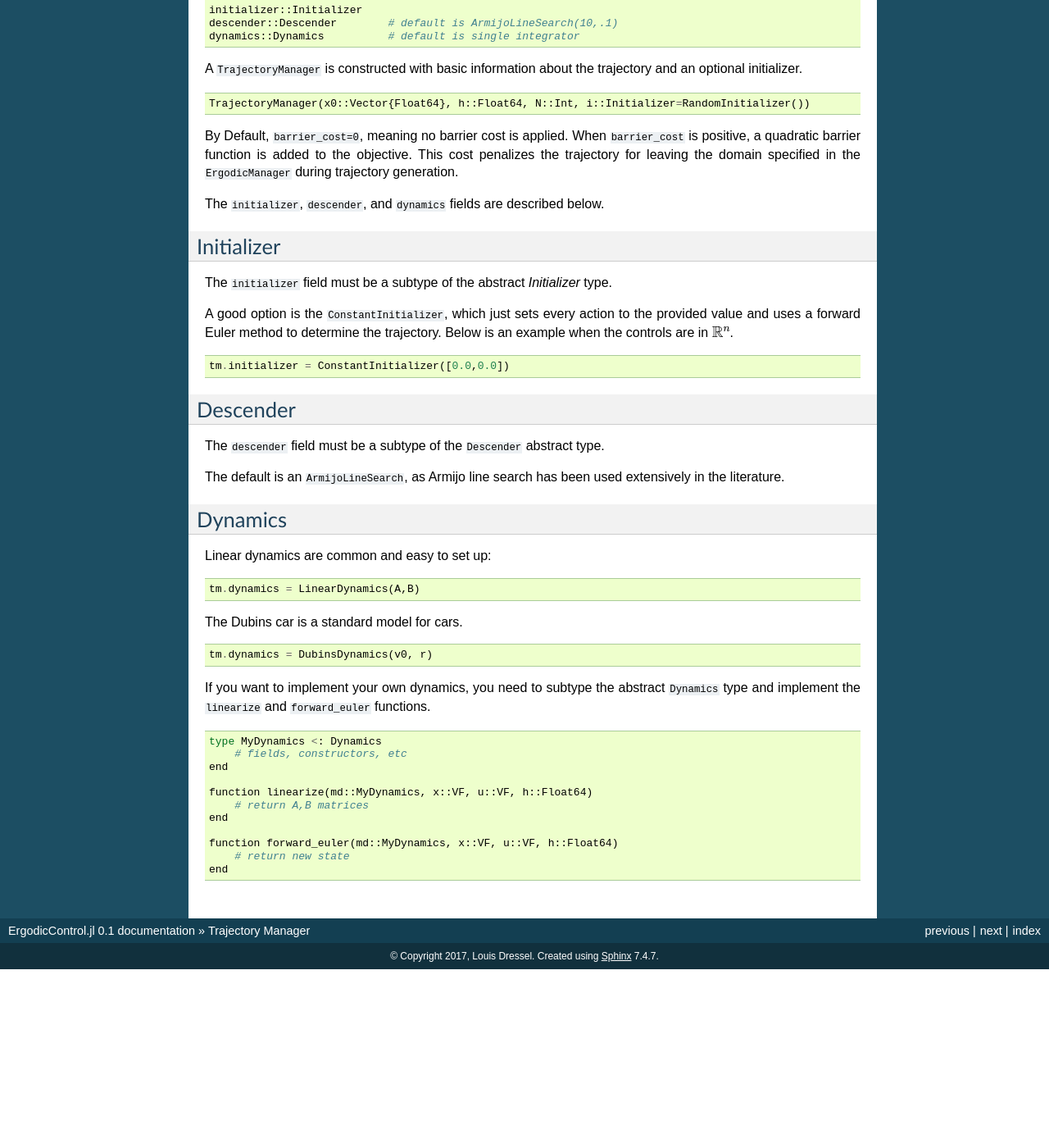
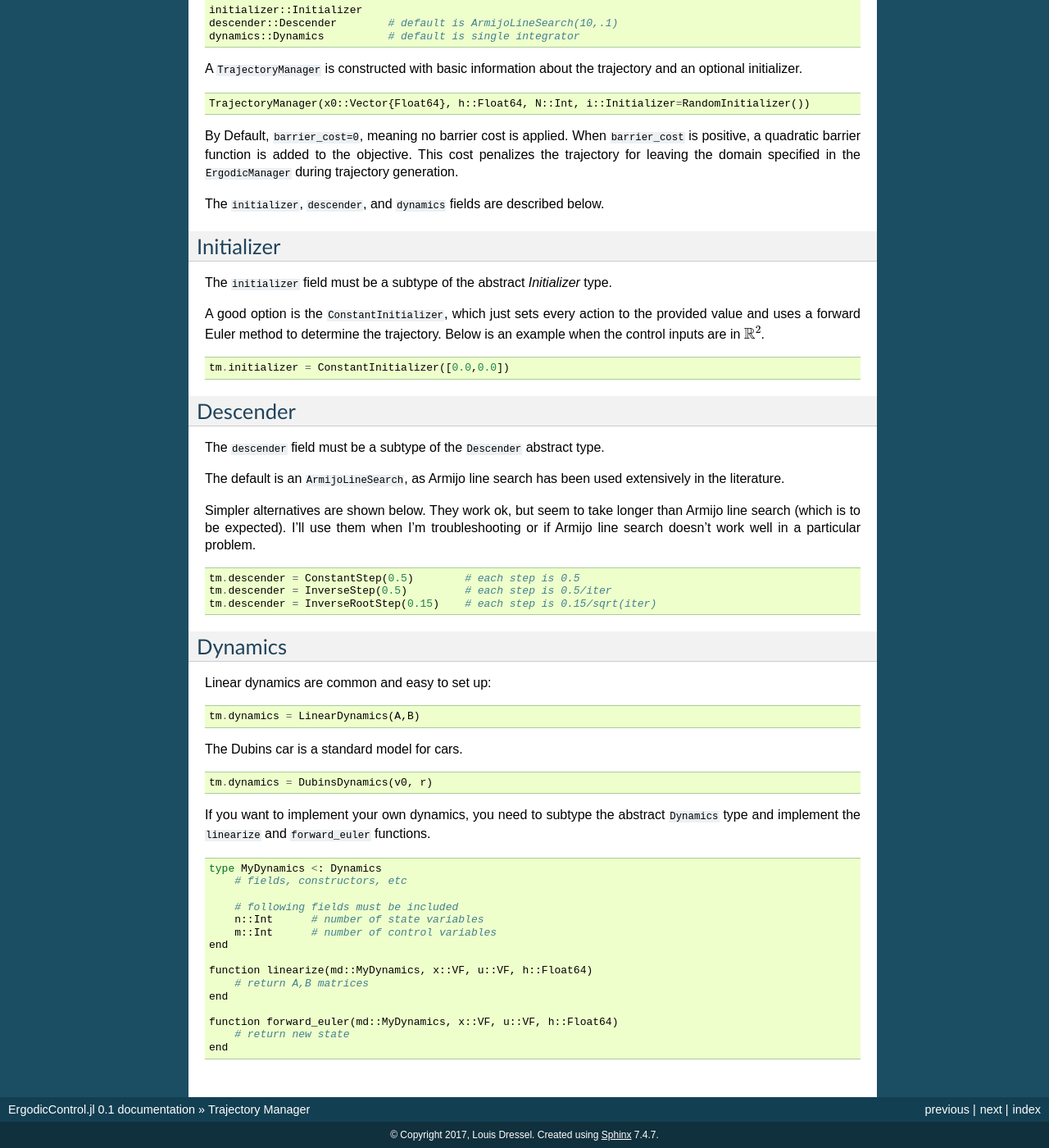
Before and after one commit to dressel/ErgodicControl.jl, a Sphinx documentation site: the page built from docs/trajectory_manager.rst, in a window 1280 px wide and 1400 px high, scrolled down 430 px. Shown: the whole window at 82% size. Built offline with Sphinx 7.4.7, drawn with Linux system fonts in a browser that asks for light colours; before the commit the page ends 1612 px from its top, so only the background shows below that.

Commit message:
updated docs

```diff
--- a/docs/trajectory_manager.rst
+++ b/docs/trajectory_manager.rst
@@ -39,7 +39,7 @@ Initializer
 ============
 The :code:`initializer` field must be a subtype of the abstract `Initializer` type.
 
-A good option is the :code:`ConstantInitializer`, which just sets every action to the provided value and uses a forward Euler method to determine the trajectory. Below is an example when the controls are in :math:`\mathbb{R}^n`.
+A good option is the :code:`ConstantInitializer`, which just sets every action to the provided value and uses a forward Euler method to determine the trajectory. Below is an example when the control inputs are in :math:`\mathbb{R}^2`.
 ::
 
     tm.initializer = ConstantInitializer([0.0,0.0])
@@ -50,6 +50,13 @@ Descender
 The :code:`descender` field must be a subtype of the :code:`Descender` abstract type.
 
 The default is an :code:`ArmijoLineSearch`, as Armijo line search has been used extensively in the literature.
+
+Simpler alternatives are shown below. They work ok, but seem to take longer than Armijo line search (which is to be expected). I'll use them when I'm troubleshooting or if Armijo line search doesn't work well in a particular problem.
+::
+
+    tm.descender = ConstantStep(0.5)        # each step is 0.5
+    tm.descender = InverseStep(0.5)         # each step is 0.5/iter
+    tm.descender = InverseRootStep(0.15)    # each step is 0.15/sqrt(iter)
 
 
 Dynamics
@@ -69,6 +76,10 @@ If you want to implement your own dynamics, you need to subtype the abstract :co
 
     type MyDynamics <: Dynamics
         # fields, constructors, etc
+
+        # following fields must be included
+        n::Int      # number of state variables
+        m::Int      # number of control variables
     end
 
     function linearize(md::MyDynamics, x::VF, u::VF, h::Float64)
```
